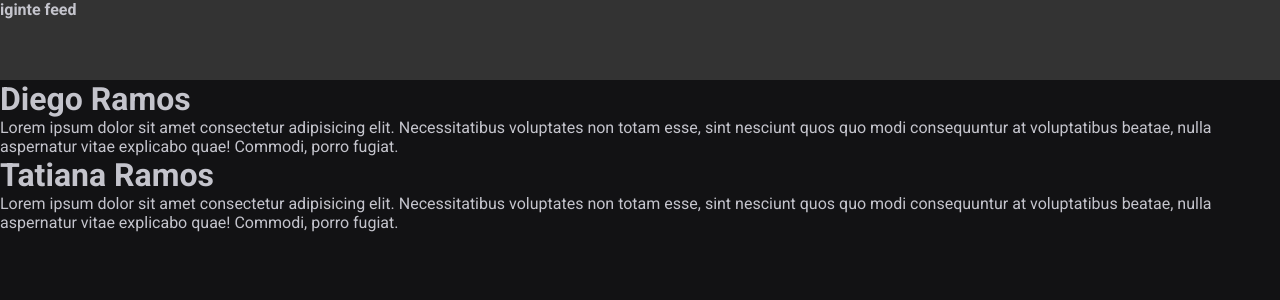
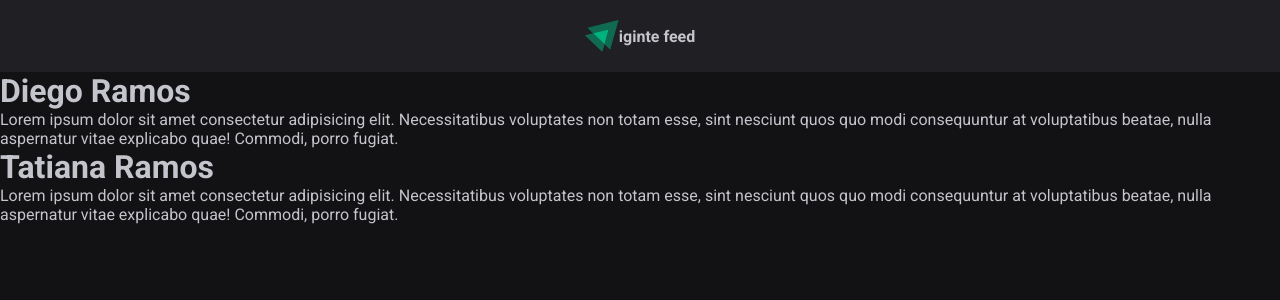
Before and after one commit to DiegoRamos-b/ignite-react-js, a React (Vite) app in the folder fundamentos do react/: page / in a window 1280 px wide. Shown: the top 300 px of the page. Built offline with nearby package versions, Linux system fonts and the light colour scheme.

Commit message:
[ignite] [reactjs] [fundamentos do react] [estrutura da aplicação]  fim da aula 'componente header'

```diff
--- a/fundamentos do react/src/App.jsx
+++ b/fundamentos do react/src/App.jsx
@@ -1,4 +1,4 @@
-import { Header } from './components/header';
+import { Header } from './components/Header';
 import { Post } from './Post';
 
 function App() {
--- /dev/null
+++ b/fundamentos do react/src/components/Header/header.module.css
@@ -0,0 +1,11 @@
+.header {
+  background-color: var(--gray-800);
+  display: flex;
+  justify-content: center;
+  align-items: center;
+  padding: 1.25rem 0;
+}
+
+.header img {
+  height: 2rem;
+}
--- a/fundamentos do react/src/components/header/index.jsx
+++ b/fundamentos do react/src/components/Header/index.jsx
@@ -1,9 +1,11 @@
 import React from 'react';
 import styles from './header.module.css';
+import igniteLogo from '../../assets/ignite-simbol.svg';
 
 export function Header() {
   return (
     <header className={styles.header}>
+      <img src={igniteLogo} alt='logo tipo do ignite' />
       <strong>iginte feed</strong>
     </header>
   );
--- a/fundamentos do react/src/components/header/header.module.css
+++ /dev/null
@@ -1,4 +0,0 @@
-.header {
-  background-color: #333;
-  height: 80px;
-}
--- a/fundamentos do react/vite.config.js
+++ b/fundamentos do react/vite.config.js
@@ -3,5 +3,8 @@ import react from '@vitejs/plugin-react'
 
 // https://vitejs.dev/config/
 export default defineConfig({
-  plugins: [react()]
+  plugins: [react()],
+  server: {
+    port: 3000
+  }
 })
```
Also changed, not shown: fundamentos do react/src/assets/ignite-simbol.svg (added).
